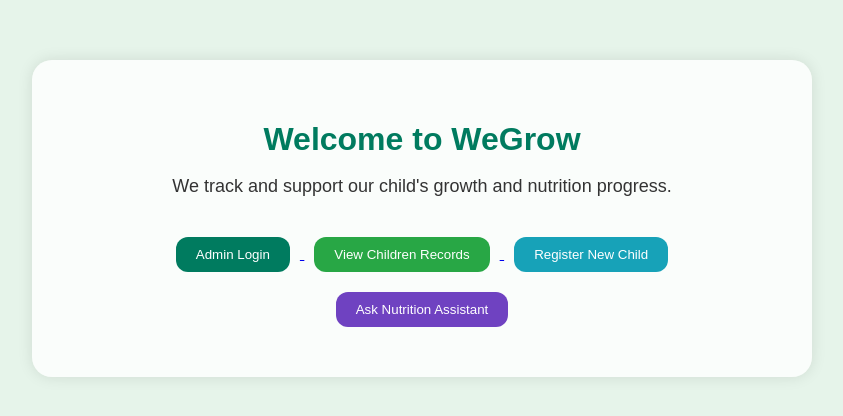
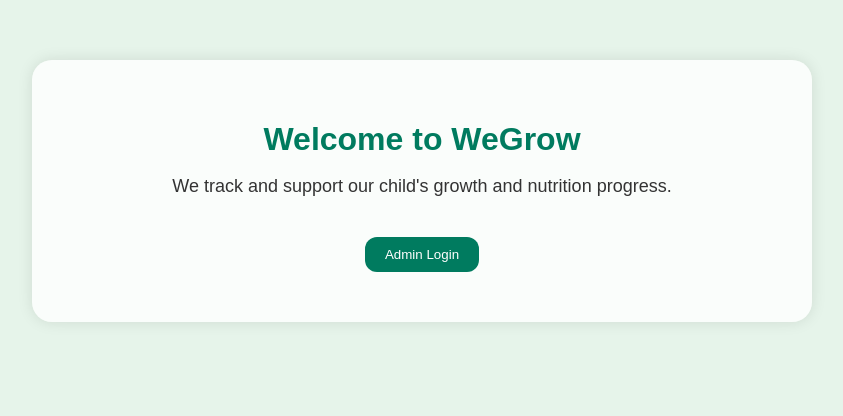
Before and after one commit to IIsingizwe/WeGrow, a Flask app: page / in a window 1280 px wide. Shown: the top 416 px of the page, without its empty margins (218-1061 px from the left). Run offline with Flask 3, Linux system fonts and the light colour scheme.

Commit message:
Update index.html

```diff
--- a/templates/index.html
+++ b/templates/index.html
@@ -53,4 +53,4 @@
     <h1>Welcome to WeGrow</h1>
     <p>We track and support our child's growth and nutrition progress.</p>
 
-<div class="nav-buttons" style="margin-top: 30px; text-align: center;"> <a href="/login"> <button style="margin: 10px; padding: 10px 20px; border-radius: 12px; background-color: #007b5f; color: white; border: none;"> Admin Login </button> </a> <a href="/children"> <button style="margin: 10px; padding: 10px 20px; border-radius: 12px; background-color: #28a745; color: white; border: none;"> View Children Records </button> </a> <a href="/register"> <button style="margin: 10px; padding: 10px 20px; border-radius: 12px; background-color: #17a2b8; color: white; border: none;"> Register New Child </button> </a> <a href="/chat"> <button style="margin: 10px; padding: 10px 20px; border-radius: 12px; background-color: #6f42c1; color: white; border: none;"> Ask Nutrition Assistant </button> </a> </div>
+<div class="nav-buttons" style="margin-top: 30px; text-align: center;"> <a href="/login"> <button style="margin: 10px; padding: 10px 20px; border-radius: 12px; background-color: #007b5f; color: white; border: none;"> Admin Login
```
